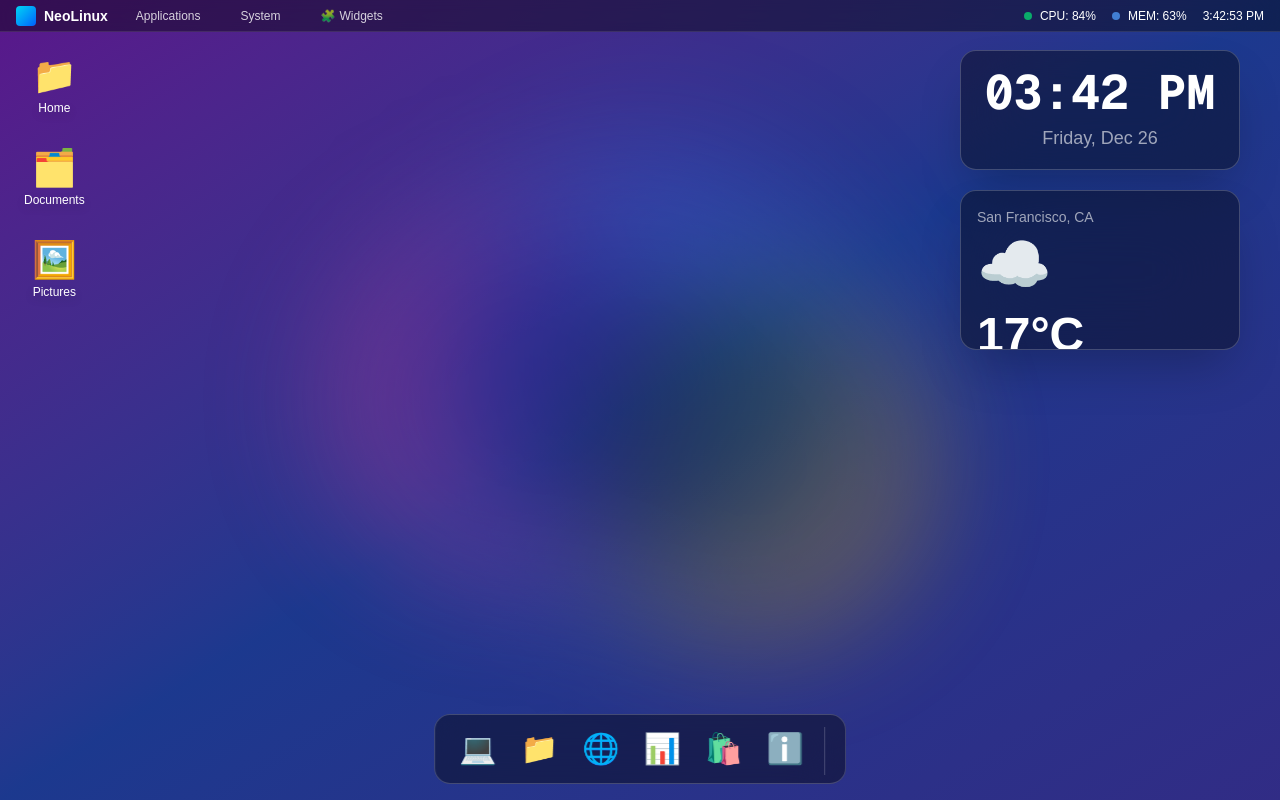
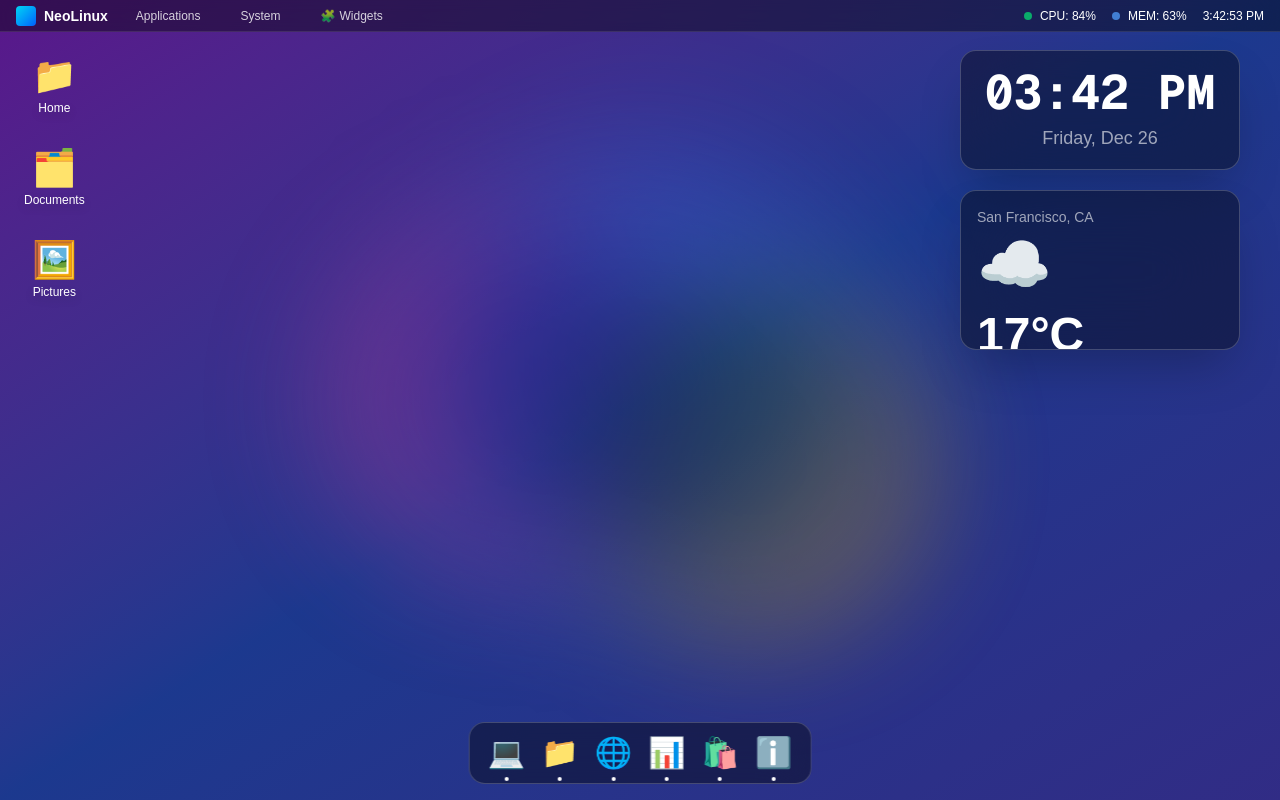
Before and after one commit to mzhren/NeoLinuxUI, a Next.js app: page / in a window 1280 px wide. Built offline with nearby package versions, Linux system fonts and the light colour scheme.

Commit message:
add dock comp

```diff
--- /dev/null
+++ b/app/components/Dock.tsx
@@ -0,0 +1,185 @@
+'use client';
+
+import { useState, useEffect, useRef } from 'react';
+
+interface Window {
+  id: string;
+  title: string;
+  type: 'terminal' | 'files' | 'monitor' | 'about' | 'appstore' | 'applist' | 'browser';
+  minimized: boolean;
+}
+
+interface DockProps {
+  windows: Window[];
+  openWindow: (type: Window['type']) => void;
+  restoreWindow: (id: string) => void;
+}
+
+export default function Dock({ windows, openWindow, restoreWindow }: DockProps) {
+  const [mouseX, setMouseX] = useState<number | null>(null);
+  const [mouseY, setMouseY] = useState<number | null>(null);
+  const dockRef = useRef<HTMLDivElement>(null);
+
+  const handleMouseMove = (e: React.MouseEvent<HTMLDivElement>) => {
+    if (dockRef.current) {
+      const rect = dockRef.current.getBoundingClientRect();
+      setMouseX(e.clientX);
+      setMouseY(e.clientY);
+    }
+  };
+
+  const handleMouseLeave = () => {
+    setMouseX(null);
+    setMouseY(null);
+  };
+
+  const dockApps = [
+    { icon: '💻', label: 'Terminal', type: 'terminal' as const },
+    { icon: '📁', label: 'Files', type: 'files' as const },
+    { icon: '🌐', label: 'Chrome', type: 'browser' as const },
+    { icon: '📊', label: 'Monitor', type: 'monitor' as const },
+    { icon: '🛍️', label: 'App Store', type: 'appstore' as const },
+    { icon: 'ℹ️', label: 'About', type: 'about' as const },
+  ];
+
+  const minimizedWindows = windows.filter(w => w.minimized);
+
+  return (
+    <div
+      ref={dockRef}
+      onMouseMove={handleMouseMove}
+      onMouseLeave={handleMouseLeave}
+      className="absolute bottom-4 left-1/2 transform -translate-x-1/2 flex items-center gap-1 bg-black/40 backdrop-blur-xl px-3 py-1.5 rounded-2xl border border-white/20 z-[9998] overflow-visible"
+    >
+      {dockApps.map((app, index) => (
+        <DockIcon
+          key={app.type}
+          icon={app.icon}
+          label={app.label}
+          onClick={() => openWindow(app.type)}
+          mouseX={mouseX}
+          mouseY={mouseY}
+          index={index}
+        />
+      ))}
+
+      {minimizedWindows.length > 0 && (
+        <div className="w-px h-8 bg-white/20 mx-1"></div>
+      )}
+
+      {minimizedWindows.map((w, index) => (
+        <DockIcon
+          key={w.id}
+          icon={getWindowIcon(w.type)}
+          label={w.title}
+          onClick={() => restoreWindow(w.id)}
+          minimized
+          mouseX={mouseX}
+          mouseY={mouseY}
+          index={dockApps.length + 1 + index}
+        />
+      ))}
+    </div>
+  );
+}
+
+function getWindowIcon(type: Window['type']): string {
+  const iconMap: Record<Window['type'], string> = {
+    terminal: '💻',
+    files: '📁',
+    monitor: '📊',
+    appstore: '🛍️',
+    applist: '📱',
+    browser: '🌐',
+    about: 'ℹ️',
+  };
+  return iconMap[type] || 'ℹ️';
+}
+
+interface DockIconProps {
+  icon: string;
+  label: string;
+  onClick: () => void;
+  minimized?: boolean;
+  mouseX?: number | null;
+  mouseY?: number | null;
+  index?: number;
+}
+
+function DockIcon({
+  icon,
+  label,
+  onClick,
+  minimized,
+  mouseX,
+  mouseY,
+  index
+}: DockIconProps) {
+  const iconRef = useRef<HTMLButtonElement>(null);
+  const [scale, setScale] = useState(1);
+  const [translateY, setTranslateY] = useState(0);
+
+  useEffect(() => {
+    if (mouseX !== null && mouseX !== undefined && mouseY !== null && mouseY !== undefined && iconRef.current) {
+      const rect = iconRef.current.getBoundingClientRect();
+
+      // 计算图标中心点
+      const iconCenterX = rect.left + rect.width / 2;
+      const iconCenterY = rect.top + rect.height / 2;
+
+      // 计算鼠标到图标中心的距离
+      const deltaX = mouseX - iconCenterX;
+      const deltaY = mouseY - iconCenterY;
+      const distance = Math.sqrt(deltaX * deltaX + deltaY * deltaY);
+
+      // macOS 风格的磁性放大效果
+      const maxDistance = 120; // 影响范围
+      const maxScale = 1.6; // 最大放大倍数
+      const maxTranslateY = -16; // 最大上移距离
+
+      if (distance < maxDistance) {
+        const influence = 1 - distance / maxDistance;
+        const easeInfluence = Math.pow(influence, 0.8); // 缓动函数
+
+        const newScale = 1 + (maxScale - 1) * easeInfluence;
+        const newTranslateY = maxTranslateY * easeInfluence;
+
+        setScale(newScale);
+        setTranslateY(newTranslateY);
+      } else {
+        setScale(1);
+        setTranslateY(0);
+      }
+    } else {
+      setScale(1);
+      setTranslateY(0);
+    }
+  }, [mouseX, mouseY]);
+
+  return (
+    <div className="relative group flex items-center" style={{ height: '48px' }}>
+      <button
+        ref={iconRef}
+        onClick={onClick}
+        className={`text-3xl p-1.5 transition-all duration-300 ease-out origin-bottom ${minimized ? 'opacity-60' : ''}`}
+        style={{
+          transform: `scale(${scale}) translateY(${translateY}px)`,
+          transition: 'transform 0.3s cubic-bezier(0.34, 1.56, 0.64, 1)',
+        }}
+        title={label}
+      >
+        {icon}
+      </button>
+      <div
+        className="absolute bottom-full left-1/2 transform -translate-x-1/2 mb-2 px-2 py-1 bg-black/90 text-white text-xs rounded opacity-0 group-hover:opacity-100 transition-opacity whitespace-nowrap pointer-events-none"
+        style={{ zIndex: 10000 }}
+      >
+        {label}
+      </div>
+      {/* 运行中指示器 */}
+      {!minimized && (
+        <div className="absolute -bottom-1 left-1/2 transform -translate-x-1/2 w-1 h-1 bg-white rounded-full"></div>
+      )}
+    </div>
+  );
+}
--- a/app/page.tsx
+++ b/app/page.tsx
@@ -11,6 +11,7 @@ import {
   AppListApp,
   BrowserApp
 } from './components/apps';
+import Dock from './components/Dock';
 
 interface Window {
   id: string;
@@ -223,24 +224,11 @@ function LinuxDesktop() {
       ))}
 
       {/* Dock */}
-      <div className="absolute bottom-4 left-1/2 transform -translate-x-1/2 flex items-end gap-2 bg-black/40 backdrop-blur-xl px-4 py-2 rounded-2xl border border-white/20 z-[9998]">
-        <DockIcon icon="💻" label="Terminal" onClick={() => openWindow('terminal')} />
-        <DockIcon icon="📁" label="Files" onClick={() => openWindow('files')} />
-        <DockIcon icon="🌐" label="Chrome" onClick={() => openWindow('browser')} />
-        <DockIcon icon="📊" label="Monitor" onClick={() => openWindow('monitor')} />
-        <DockIcon icon="🛍️" label="App Store" onClick={() => openWindow('appstore')} />
-        <DockIcon icon="ℹ️" label="About" onClick={() => openWindow('about')} />
-        <div className="w-px h-12 bg-white/20 mx-1"></div>
-        {windows.filter(w => w.minimized).map(w => (
-          <DockIcon
-            key={w.id}
-            icon={w.type === 'terminal' ? '💻' : w.type === 'files' ? '📁' : w.type === 'monitor' ? '📊' : w.type === 'appstore' ? '🛍️' : w.type === 'applist' ? '📱' : w.type === 'browser' ? '🌐' : 'ℹ️'}
-            label={w.title}
-            onClick={() => restoreWindow(w.id)}
-            minimized
-          />
-        ))}
-      </div>
+      <Dock
+        windows={windows}
+        openWindow={openWindow}
+        restoreWindow={restoreWindow}
+      />
     </div>
   );
 }
@@ -254,23 +242,6 @@ function DesktopIcon({ icon, label, onClick }: { icon: string; label: string; on
       <div className="text-4xl group-hover:scale-110 transition-transform">{icon}</div>
       <span className="text-white text-xs font-medium drop-shadow-lg">{label}</span>
     </button>
-  );
-}
-
-function DockIcon({ icon, label, onClick, minimized }: { icon: string; label: string; onClick: () => void; minimized?: boolean }) {
-  return (
-    <div className="relative group">
-      <button
-        onClick={onClick}
-        className={`text-3xl hover:scale-125 transition-all duration-200 p-2 hover:-translate-y-2 ${minimized ? 'opacity-60' : ''}`}
-        title={label}
-      >
-        {icon}
-      </button>
-      <div className="absolute bottom-full left-1/2 transform -translate-x-1/2 mb-2 px-2 py-1 bg-black/80 text-white text-xs rounded opacity-0 group-hover:opacity-100 transition-opacity whitespace-nowrap">
-        {label}
-      </div>
-    </div>
   );
 }
 
```
